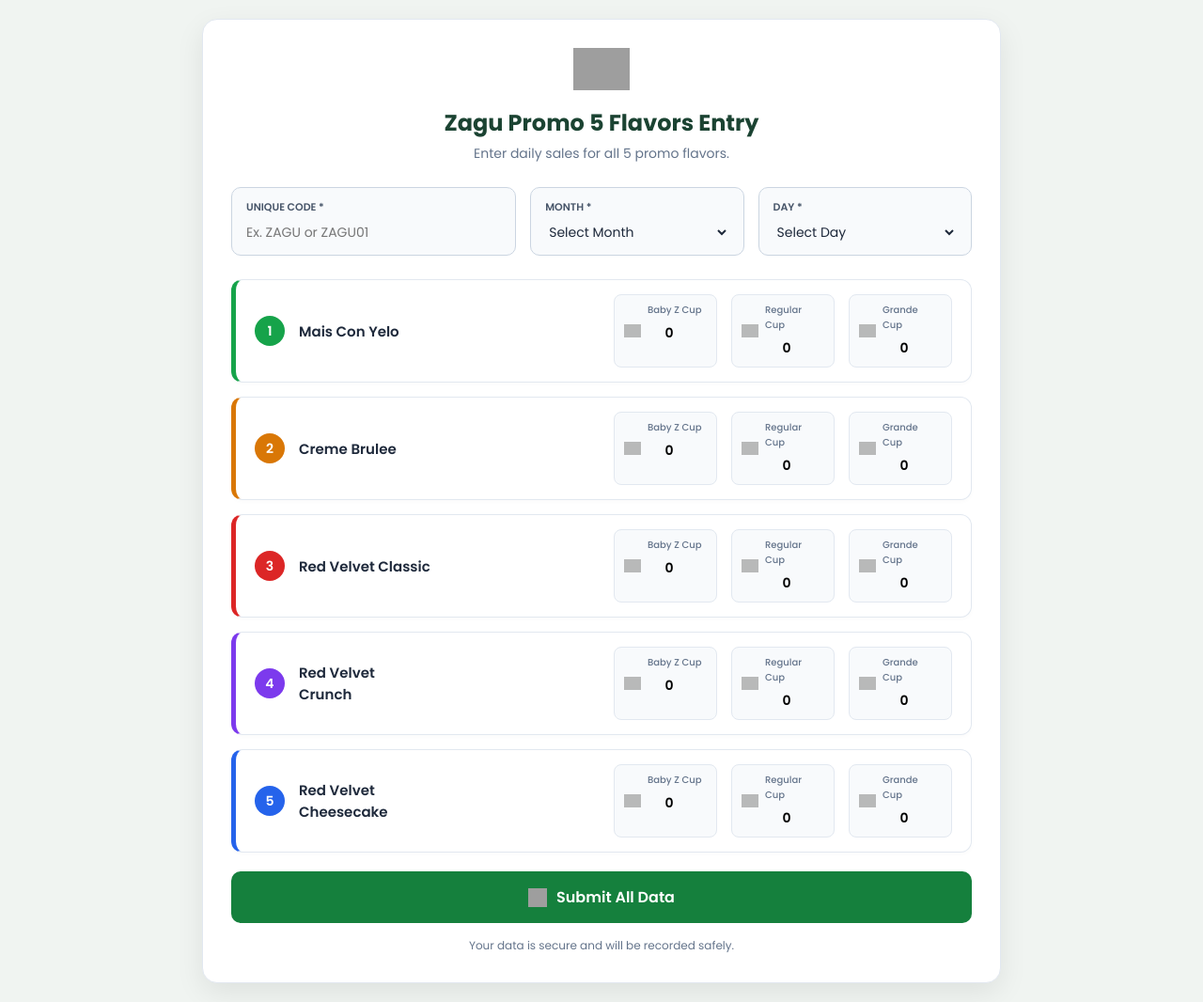
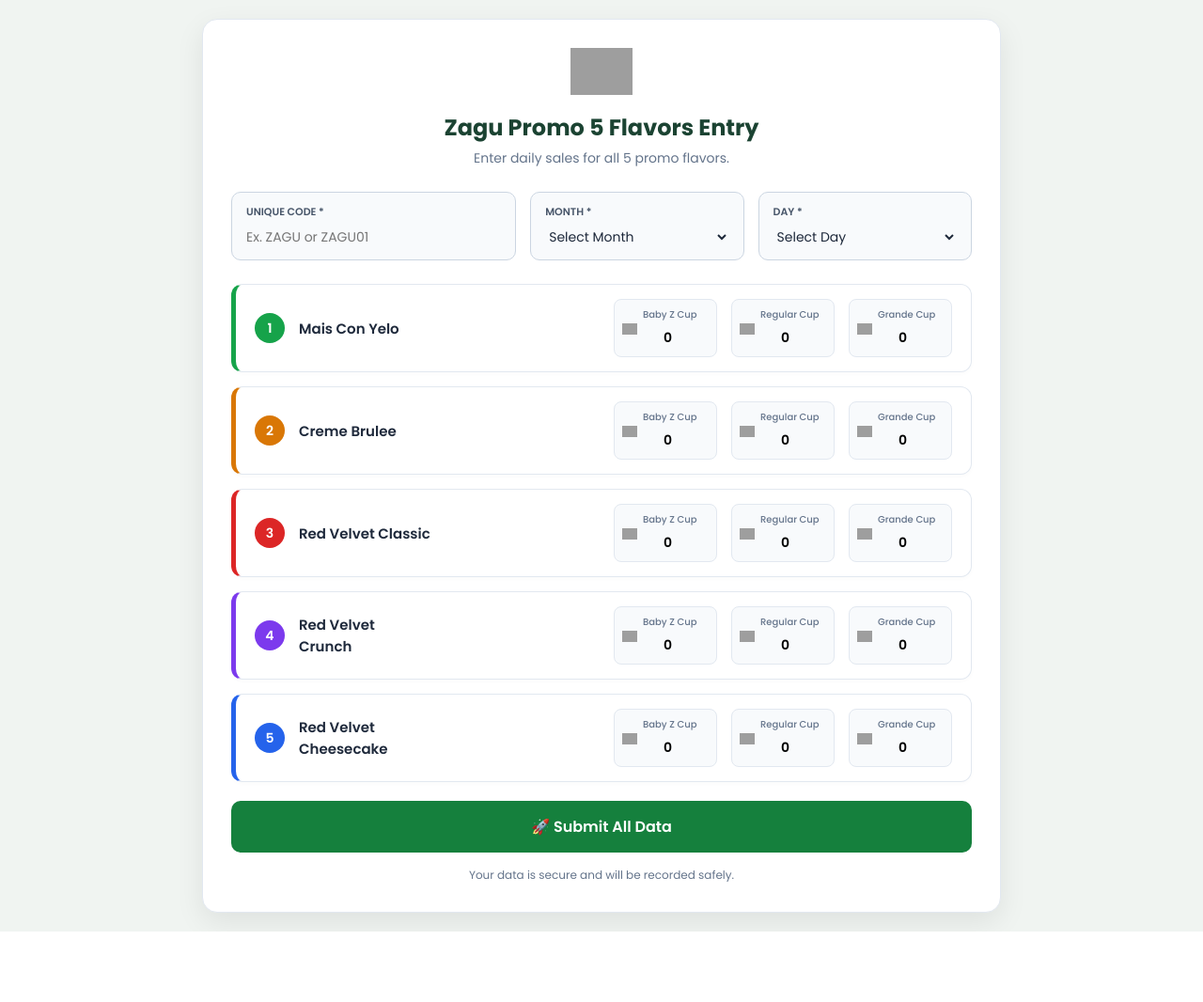
Before and after one commit to misdatazagu-hash/promo-system, a Flask app: page / in a window 1280 px wide. Shown: the whole page at 94% size. After the commit the page ends 991 px from the top, so only its background shows below. Run offline with Flask 3, Linux system fonts and the light colour scheme; grey boxes are pictures that could not be loaded.

Commit message:
Update form.html

```diff
--- a/templates/form.html
+++ b/templates/form.html
@@ -11,7 +11,7 @@
         .container { max-width: 850px; margin: 0 auto; background: #fff; border-radius: 16px; box-shadow: 0 10px 30px rgba(0,0,0,0.08); overflow: hidden; border: 1px solid #e2e8f0; padding: 30px; }
 
         .header { text-align: center; margin-bottom: 25px; }
-        .header img.logo { height: 45px; margin-bottom: 10px; object-fit: contain; }
+        .header img.logo { height: 50px; margin-bottom: 10px; object-fit: contain; }
         .header h1 { font-size: 24px; color: #1b4332; font-weight: 700; }
         .header p { font-size: 14px; color: #64748b; margin-top: 5px; }
 
@@ -34,10 +34,10 @@
         .flavor-inputs { display: flex; gap: 15px; width: 100%; justify-content: flex-end; }
         @media(max-width: 768px) { .flavor-inputs { justify-content: space-between; width: 100%; } }
 
-        .cup-box { background: #f8fafc; border: 1px solid #e2e8f0; border-radius: 8px; padding: 8px 12px; width: 110px; position: relative; padding-left: 35px; }
+        .cup-box { background: #f8fafc; border: 1px solid #e2e8f0; border-radius: 8px; padding: 8px 10px; width: 110px; position: relative; padding-left: 30px; }
         .cup-box label { display: block; font-size: 10px; color: #64748b; font-weight: 500; margin-bottom: 3px; }
         .cup-box input { width: 100%; border: none; background: transparent; font-size: 14px; font-weight: 600; outline: none; text-align: center; }
-        .cup-icon { position: absolute; left: 10px; top: 50%; transform: translateY(-50%); height: 18px; width: 18px; object-fit: contain; opacity: 0.7; }
+        .cup-icon { position: absolute; left: 8px; top: 52%; transform: translateY(-50%); height: 20px; width: 16px; object-fit: contain; }
 
         /* Flavor Colors & Borders */
         .f-1 { border-left: 5px solid #16a34a; } .f-1 .flavor-badge { background: #16a34a; }
@@ -48,7 +48,6 @@
 
         .btn-submit { background: #15803d; color: white; border: none; width: 100%; padding: 15px; border-radius: 10px; font-size: 16px; font-weight: 600; cursor: pointer; margin-top: 20px; transition: background 0.2s; display: flex; align-items: center; justify-content: center; gap: 10px; }
         .btn-submit:hover { background: #166534; }
-        .rocket-icon { height: 20px; width: 20px; }
 
         .footer-note { text-align: center; font-size: 12px; color: #64748b; margin-top: 15px; }
     </style>
@@ -57,8 +56,7 @@
 
     <div class="container">
         <div class="header">
-            <!-- Zagu Logo -->
-            <img src="https://i.ibb.co/PZ0F0p7/zagu-logo-green.png" alt="Zagu Logo" class="logo" onerror="this.style.display='none'">
+            <img src="https://www.e-zagu.com/wp-content/uploads/2019/03/Zagu-Logo-New.png" alt="Zagu Logo" class="logo" onerror="this.style.display='none'">
             <h1>Zagu Promo 5 Flavors Entry</h1>
             <p>Enter daily sales for all 5 promo flavors.</p>
         </div>
@@ -71,7 +69,6 @@
 
         <form method="POST">
 
-            <!-- Top Bar: Unique Code, Month, Day -->
             <div class="top-inputs">
                 <div class="input-group">
                     <label>UNIQUE CODE *</label>
@@ -106,75 +103,72 @@
                 </div>
             </div>
 
-            <!-- 1. Mais Con Yelo -->
+            <!-- 1. Mais Con Yelo (Green Cup) -->
             <div class="flavor-card f-1">
                 <div class="flavor-info">
                     <div class="flavor-badge">1</div>
                     <div class="flavor-name">Mais Con Yelo</div>
                 </div>
                 <div class="flavor-inputs">
-                    <div class="cup-box"><img src="https://i.ibb.co/XtxV738/cup-green.png" alt="Cup" class="cup-icon"><label>Baby Z Cup</label><input type="number" name="mcy_bbz" value="0" min="0"></div>
-                    <div class="cup-box"><img src="https://i.ibb.co/XtxV738/cup-green.png" alt="Cup" class="cup-icon"><label>Regular Cup</label><input type="number" name="mcy_reg" value="0" min="0"></div>
-                    <div class="cup-box"><img src="https://i.ibb.co/XtxV738/cup-green.png" alt="Cup" class="cup-icon"><label>Grande Cup</label><input type="number" name="mcy_grande" value="0" min="0"></div>
+                    <div class="cup-box"><img src="https://img.icons8.com/color/48/cup.png" alt="Cup" class="cup-icon"><label>Baby Z Cup</label><input type="number" name="mcy_bbz" value="0" min="0"></div>
+                    <div class="cup-box"><img src="https://img.icons8.com/color/48/cup.png" alt="Cup" class="cup-icon"><label>Regular Cup</label><input type="number" name="mcy_reg" value="0" min="0"></div>
+                    <div class="cup-box"><img src="https://img.icons8.com/color/48/cup.png" alt="Cup" class="cup-icon"><label>Grande Cup</label><input type="number" name="mcy_grande" value="0" min="0"></div>
                 </div>
             </div>
 
-            <!-- 2. Creme Brulee -->
+            <!-- 2. Creme Brulee (Orange Cup) -->
             <div class="flavor-card f-2">
                 <div class="flavor-info">
                     <div class="flavor-badge">2</div>
                     <div class="flavor-name">Creme Brulee</div>
                 </div>
                 <div class="flavor-inputs">
-                    <div class="cup-box"><img src="https://i.ibb.co/hH0d0kS/cup-orange.png" alt="Cup" class="cup-icon"><label>Baby Z Cup</label><input type="number" name="cb_bbz" value="0" min="0"></div>
-                    <div class="cup-box"><img src="https://i.ibb.co/hH0d0kS/cup-orange.png" alt="Cup" class="cup-icon"><label>Regular Cup</label><input type="number" name="cb_reg" value="0" min="0"></div>
-                    <div class="cup-box"><img src="https://i.ibb.co/hH0d0kS/cup-orange.png" alt="Cup" class="cup-icon"><label>Grande Cup</label><input type="number" name="cb_grande" value="0" min="0"></div>
+                    <div class="cup-box"><img src="https://img.icons8.com/color/48/takeout-box.png" alt="Cup" class="cup-icon"><label>Baby Z Cup</label><input type="number" name="cb_bbz" value="0" min="0"></div>
+                    <div class="cup-box"><img src="https://img.icons8.com/color/48/takeout-box.png" alt="Cup" class="cup-icon"><label>Regular Cup</label><input type="number" name="cb_reg" value="0" min="0"></div>
+                    <div class="cup-box"><img src="https://img.icons8.com/color/48/takeout-box.png" alt="Cup" class="cup-icon"><label>Grande Cup</label><input type="number" name="cb_grande" value="0" min="0"></div>
                 </div>
             </div>
 
-            <!-- 3. Red Velvet Classic -->
+            <!-- 3. Red Velvet Classic (Red Cup) -->
             <div class="flavor-card f-3">
                 <div class="flavor-info">
                     <div class="flavor-badge">3</div>
                     <div class="flavor-name">Red Velvet Classic</div>
                 </div>
                 <div class="flavor-inputs">
-                    <div class="cup-box"><img src="https://i.ibb.co/7NqY3b8/cup-red.png" alt="Cup" class="cup-icon"><label>Baby Z Cup</label><input type="number" name="rvc_bbz" value="0" min="0"></div>
-                    <div class="cup-box"><img src="https://i.ibb.co/7NqY3b8/cup-red.png" alt="Cup" class="cup-icon"><label>Regular Cup</label><input type="number" name="rvc_reg" value="0" min="0"></div>
-                    <div class="cup-box"><img src="https://i.ibb.co/7NqY3b8/cup-red.png" alt="Cup" class="cup-icon"><label>Grande Cup</label><input type="number" name="rvc_grande" value="0" min="0"></div>
+                    <div class="cup-box"><img src="https://img.icons8.com/fluency/48/paper-cup.png" alt="Cup" class="cup-icon"><label>Baby Z Cup</label><input type="number" name="rvc_bbz" value="0" min="0"></div>
+                    <div class="cup-box"><img src="https://img.icons8.com/fluency/48/paper-cup.png" alt="Cup" class="cup-icon"><label>Regular Cup</label><input type="number" name="rvc_reg" value="0" min="0"></div>
+                    <div class="cup-box"><img src="https://img.icons8.com/fluency/48/paper-cup.png" alt="Cup" class="cup-icon"><label>Grande Cup</label><input type="number" name="rvc_grande" value="0" min="0"></div>
                 </div>
             </div>
 
-            <!-- 4. Red Velvet Crunch -->
+            <!-- 4. Red Velvet Crunch (Purple Cup) -->
             <div class="flavor-card f-4">
                 <div class="flavor-info">
                     <div class="flavor-badge">4</div>
                     <div class="flavor-name">Red Velvet Crunch</div>
                 </div>
                 <div class="flavor-inputs">
-                    <div class="cup-box"><img src="https://i.ibb.co/y48j9Kk/cup-purple.png" alt="Cup" class="cup-icon"><label>Baby Z Cup</label><input type="number" name="rvcr_bbz" value="0" min="0"></div>
-                    <div class="cup-box"><img src="https://i.ibb.co/y48j9Kk/cup-purple.png" alt="Cup" class="cup-icon"><label>Regular Cup</label><input type="number" name="rvcr_reg" value="0" min="0"></div>
-                    <div class="cup-box"><img src="https://i.ibb.co/y48j9Kk/cup-purple.png" alt="Cup" class="cup-icon"><label>Grande Cup</label><input type="number" name="rvcr_grande" value="0" min="0"></div>
+                    <div class="cup-box"><img src="https://img.icons8.com/color/48/coffee-to-go.png" alt="Cup" class="cup-icon"><label>Baby Z Cup</label><input type="number" name="rvcr_bbz" value="0" min="0"></div>
+                    <div class="cup-box"><img src="https://img.icons8.com/color/48/coffee-to-go.png" alt="Cup" class="cup-icon"><label>Regular Cup</label><input type="number" name="rvcr_reg" value="0" min="0"></div>
+                    <div class="cup-box"><img src="https://img.icons8.com/color/48/coffee-to-go.png" alt="Cup" class="cup-icon"><label>Grande Cup</label><input type="number" name="rvcr_grande" value="0" min="0"></div>
                 </div>
             </div>
 
-            <!-- 5. Red Velvet Cheesecake -->
+            <!-- 5. Red Velvet Cheesecake (Blue Cup) -->
             <div class="flavor-card f-5">
                 <div class="flavor-info">
                     <div class="flavor-badge">5</div>
                     <div class="flavor-name">Red Velvet Cheesecake</div>
                 </div>
                 <div class="flavor-inputs">
-                    <div class="cup-box"><img src="https://i.ibb.co/18W3Wwz/cup-blue.png" alt="Cup" class="cup-icon"><label>Baby Z Cup</label><input type="number" name="rvcc_bbz" value="0" min="0"></div>
-                    <div class="cup-box"><img src="https://i.ibb.co/18W3Wwz/cup-blue.png" alt="Cup" class="cup-icon"><label>Regular Cup</label><input type="number" name="rvcc_reg" value="0" min="0"></div>
-                    <div class="cup-box"><img src="https://i.ibb.co/18W3Wwz/cup-blue.png" alt="Cup" class="cup-icon"><label>Grande Cup</label><input type="number" name="rvcc_grande" value="0" min="0"></div>
+                    <div class="cup-box"><img src="https://img.icons8.com/emoji/48/cup-with-straw.png" alt="Cup" class="cup-icon"><label>Baby Z Cup</label><input type="number" name="rvcc_bbz" value="0" min="0"></div>
+                    <div class="cup-box"><img src="https://img.icons8.com/emoji/48/cup-with-straw.png" alt="Cup" class="cup-icon"><label>Regular Cup</label><input type="number" name="rvcc_reg" value="0" min="0"></div>
+                    <div class="cup-box"><img src="https://img.icons8.com/emoji/48/cup-with-straw.png" alt="Cup" class="cup-icon"><label>Grande Cup</label><input type="number" name="rvcc_grande" value="0" min="0"></div>
                 </div>
             </div>
 
-            <button type="submit" class="btn-submit">
-                <img src="https://i.ibb.co/5c7m1tW/rocket-icon.png" alt="Rocket" class="rocket-icon">
-                Submit All Data
-            </button>
+            <button type="submit" class="btn-submit">🚀 Submit All Data</button>
             <div class="footer-note">Your data is secure and will be recorded safely.</div>
         </form>
     </div>
```
